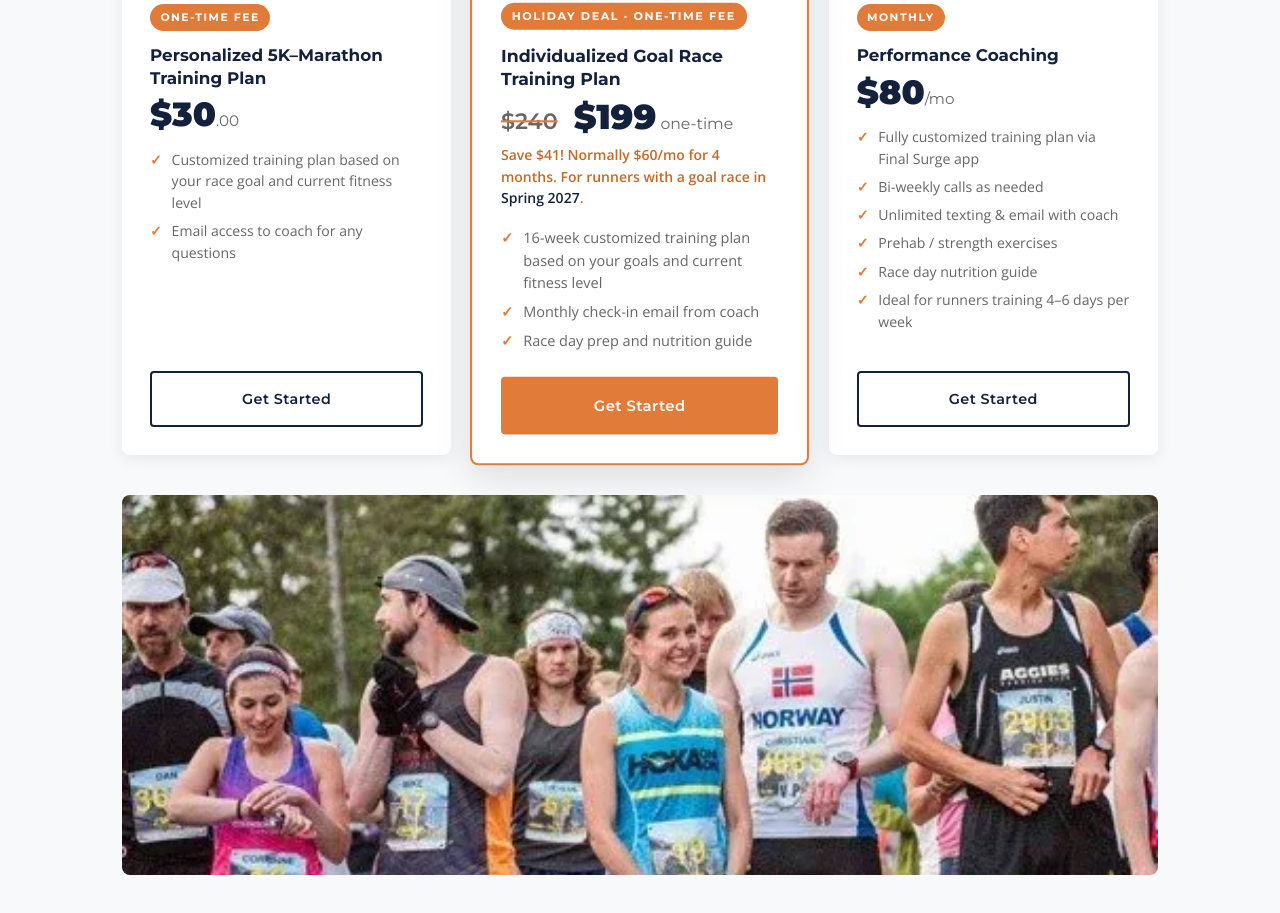
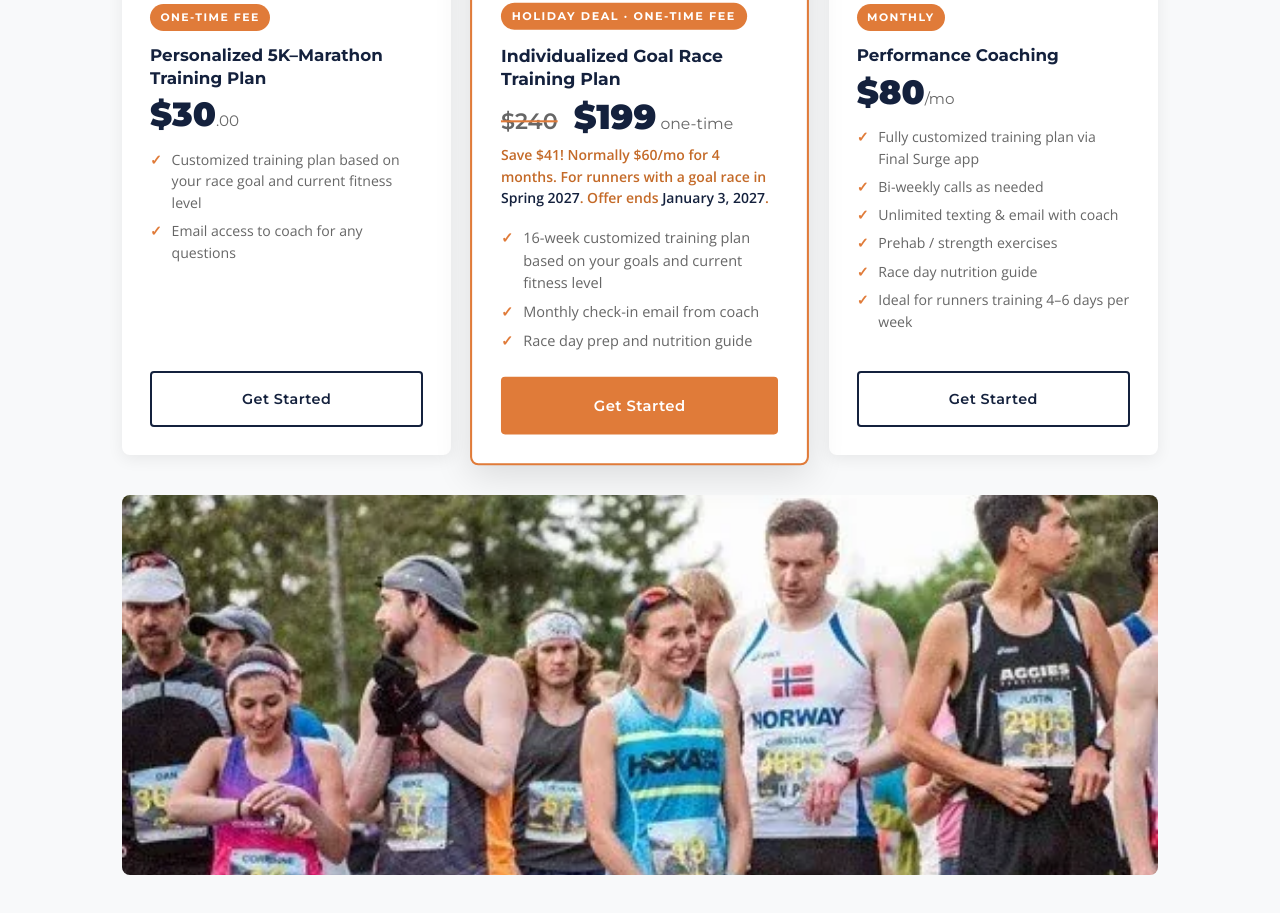
Before and after one commit to WeezeeMcWeez/nextMileRunCoaching, a plain HTML site: page index.html in a window 1280 px wide. Shown: the part 2328-3241 px from the top of the page. Drawn offline with nearby package versions, Linux system fonts and the light colour scheme.

Commit message:
Add Jan 3, 2027 end date to holiday special
Co-Authored-By: Claude Opus 5.5 <noreply@anthropic.com>

```diff
--- a/index.html
+++ b/index.html
@@ -202,7 +202,7 @@
                             <s class="price-was">$240</s>
                             $199<span> one-time</span>
                         </div>
-                        <p class="price-note">Save $41! Normally $60/mo for 4 months. For runners with a goal race in <strong>Spring 2027</strong>.</p>
+                        <p class="price-note">Save $41! Normally $60/mo for 4 months. For runners with a goal race in <strong>Spring 2027</strong>. Offer ends <strong>January 3, 2027</strong>.</p>
                         <ul>
                             <li>16-week customized training plan based on your goals and current fitness level</li>
                             <li>Monthly check-in email from coach</li>
```
